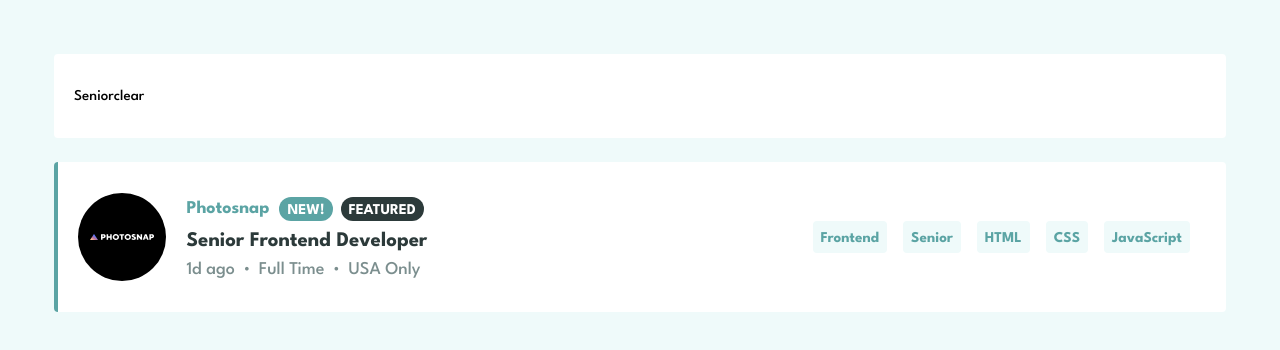
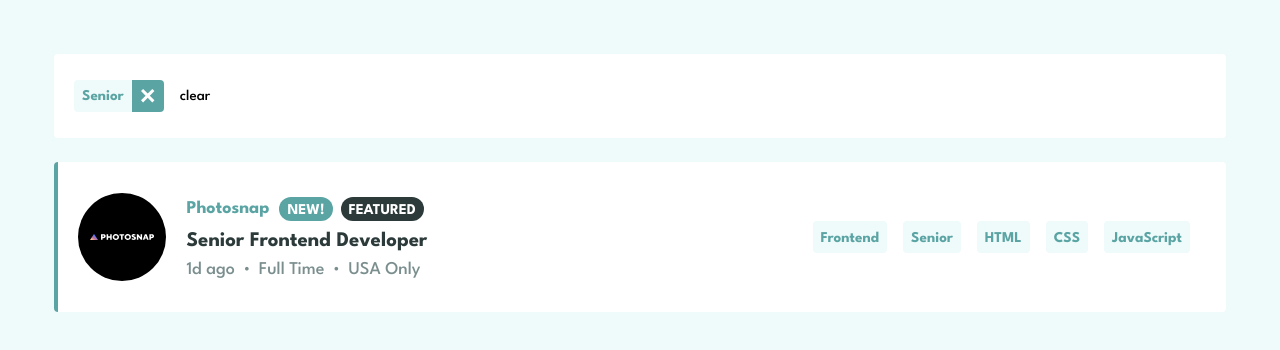
Before and after one commit to bgrubb83/frontend-mentor-job-listings-with-filtering, a React (Create React App) app: page / in a window 1280 px wide. Both pictures are taken after a click on the element "Senior". Shown: the top 350 px of the page. Built offline with nearby package versions, Linux system fonts and the light colour scheme.

Commit message:
Add ActiveTag, render it within ActiveTagCard, call placeholder onClick.

```diff
--- a/src/App.tsx
+++ b/src/App.tsx
@@ -21,6 +21,10 @@ function App() {
     }
   }
 
+  const handleRemoveTags = (tag: string): void => {
+    console.log('removing', tag);
+  }
+
   const handleClearTags = (): void => {
     setTags([]);
   }
@@ -32,7 +36,7 @@ function App() {
 
   return (
     <div className='jobsListWrapper'>
-      {tags && tags.length ? <ActiveTagCard tags={tags} handleClearTags={handleClearTags} /> : null}
+      {tags && tags.length ? <ActiveTagCard tags={tags} handleClearTags={handleClearTags} handleRemoveTags={handleRemoveTags} /> : null}
       {processedData.map((job: JobCardData) => {
         return <JobCard job={job} handleAddTag={handleAddTag} key={job.id} />
       })}
--- /dev/null
+++ b/src/components/ActiveTag/ActiveTag.css
@@ -0,0 +1,29 @@
+.active-tag-wrapper {
+    display: flex;
+    flex-direction: row;
+    margin-right: 16px;
+}
+
+.tag-label-wrapper {
+    display: flex;
+    align-items: center;
+    height: 32px;
+    padding-left: 8px;
+    padding-right: 8px;
+    background-color: hsl(180, 52%, 96%);
+    border-top-left-radius: 4px;
+    border-bottom-left-radius: 4px;
+    font-weight: 700;
+    color: hsl(180, 29%, 50%);
+}
+
+.close-button {
+    width: 32px;
+    display: flex;
+    align-items: center;
+    justify-content: center;
+    cursor: pointer;
+    border-top-right-radius: 4px;
+    border-bottom-right-radius: 4px;
+    background-color: hsl(180, 29%, 50%);
+}
--- /dev/null
+++ b/src/components/ActiveTag/ActiveTag.d.ts
@@ -0,0 +1,4 @@
+export interface ActiveTagData {
+    tag: string;
+    onClick: (tag: string) => void;
+}
--- /dev/null
+++ b/src/components/ActiveTag/ActiveTag.tsx
@@ -0,0 +1,19 @@
+import React from 'react';
+
+import { ActiveTagData } from './ActiveTag.d'
+import './ActiveTag.css';
+
+import { remove } from '../../images';
+
+const Tag: React.FC<ActiveTagData> = ({ tag, onClick }) => {
+    return (
+        <section className='active-tag-wrapper'>
+            <section className='tag-label-wrapper'>
+                <p>{tag}</p>
+            </section>
+            <section className='close-button' onClick={(e) => onClick(tag)}><img src={remove} /></section>
+        </section>
+    )
+}
+
+export default Tag;
--- /dev/null
+++ b/src/components/ActiveTag/index.ts
@@ -0,0 +1,3 @@
+import ActiveTag from './ActiveTag';
+
+export default ActiveTag;
--- a/src/components/ActiveTagCard/ActiveTagCard.d.ts
+++ b/src/components/ActiveTagCard/ActiveTagCard.d.ts
@@ -1,4 +1,5 @@
 export interface ActiveTagCardData {
     tags: string[];
     handleClearTags: () => void;
+    handleRemoveTags: (tag: string) => void;
 }
--- a/src/components/ActiveTagCard/ActiveTagCard.tsx
+++ b/src/components/ActiveTagCard/ActiveTagCard.tsx
@@ -3,13 +3,14 @@ import React from 'react';
 import { ActiveTagCardData } from './ActiveTagCard.d'
 import './ActiveTagCard.css';
 
+import ActiveTag from '../ActiveTag';
 import Link from '../Link';
 
-const ActiverTagCard: React.FC<ActiveTagCardData> = ({ tags, handleClearTags }) => {
+const ActiverTagCard: React.FC<ActiveTagCardData> = ({ tags, handleClearTags, handleRemoveTags }) => {
     return (
         <section className='active-tag-card-wrapper'>
             {tags.map((tag) => {
-                return <span key={tag}>{tag}</span>
+                return <ActiveTag key={tag} tag={tag} onClick={handleRemoveTags}/>
             })}
             <Link label='clear' onClick={handleClearTags} />
         </section>
--- a/src/images/index.ts
+++ b/src/images/index.ts
@@ -8,6 +8,8 @@ import myhome from './myhome.svg'
 import photosnap from './photosnap.svg'
 import shortly from './shortly.svg'
 import airfilter from './the-air-filter-company.svg'
+
+import iconRemove from './icon-remove.svg';
 
 const logos: Record<string, any> = {
     './images/account.svg': account,
@@ -23,3 +25,5 @@ const logos: Record<string, any> = {
 }
 
 export default logos;
+
+export const remove = iconRemove;
```
Also changed, not shown: src/images/icon-remove.svg (added).
